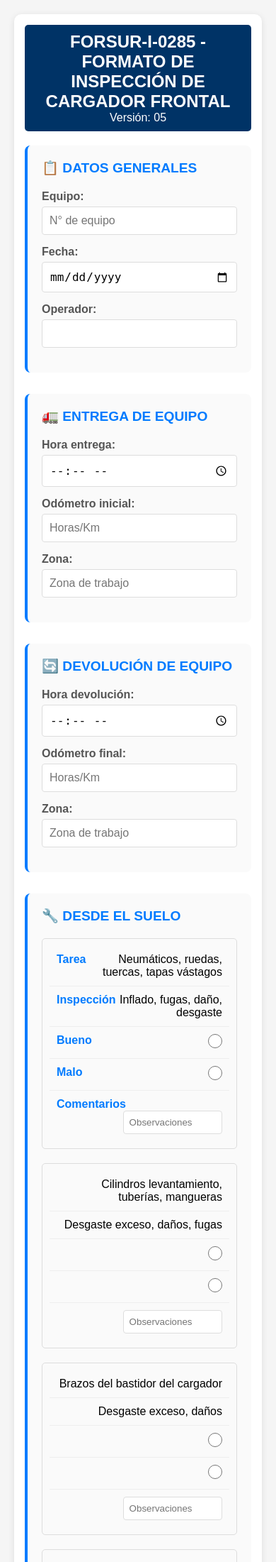
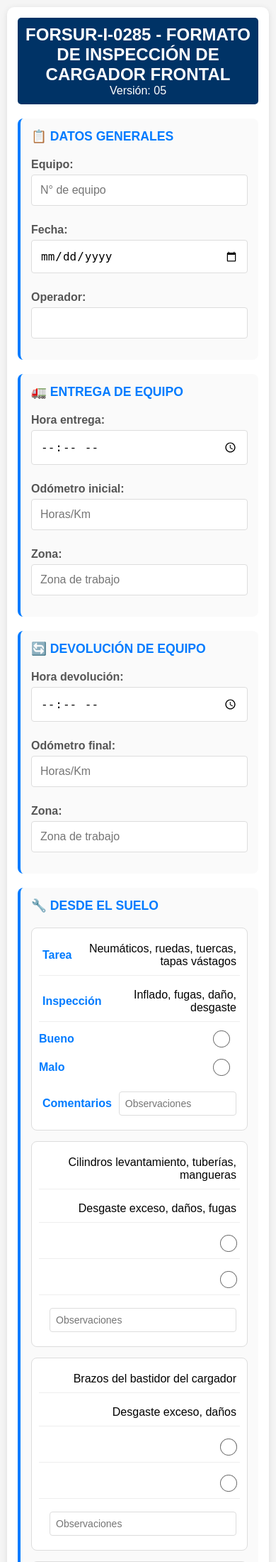
Before and after one commit to Randhu02/checklist-cargador, a Flask app: page / in a window 390 px wide. Shown: the top 2201 px of the page at 71% size. Run offline with Flask 3, Linux system fonts and the light colour scheme.

Commit message:
Mejorar responsive para móvil

```diff
--- a/static/css/estilo.css
+++ b/static/css/estilo.css
@@ -24,6 +24,7 @@ h1 {
     color: #333;
     margin-bottom: 30px;
     text-align: center;
+    font-size: 1.8em;
 }
 
 .seccion {
@@ -67,6 +68,13 @@ h1 {
     outline: none;
     border-color: #007bff;
     box-shadow: 0 0 5px rgba(0,123,255,0.3);
+}
+
+/* Grid de 3 columnas en escritorio */
+.grid-3-columnas {
+    display: grid;
+    grid-template-columns: repeat(3, 1fr);
+    gap: 20px;
 }
 
 /* Estilos para la tabla del checklist */
@@ -129,14 +137,49 @@ h1 {
     background-color: #218838;
 }
 
-/* Responsive para móvil */
+/* ========= RESPONSIVE PARA MÓVIL ========= */
 @media (max-width: 768px) {
+    body {
+        padding: 10px;
+    }
+
     .container {
         padding: 15px;
     }
 
+    h1 {
+        font-size: 1.4em;
+        margin-bottom: 20px;
+    }
+
+    .seccion {
+        padding: 15px;
+        margin-bottom: 20px;
+    }
+
+    .seccion h2 {
+        font-size: 1.1em;
+    }
+
+    /* Grid de 3 columnas → 1 columna en móvil */
+    .grid-3-columnas {
+        grid-template-columns: 1fr;
+        gap: 10px;
+    }
+
+    /* Campos de formulario más grandes para dedos */
+    .campo input[type="text"],
+    .campo input[type="date"],
+    .campo input[type="time"],
+    .campo textarea {
+        font-size: 16px; /* Evita zoom en iOS */
+        padding: 12px;
+    }
+
+    /* Tabla responsiva: cada fila se convierte en tarjeta */
     .checklist-table {
         border: 0;
+        display: block;
     }
 
     .checklist-table thead {
@@ -144,19 +187,22 @@ h1 {
     }
 
     .checklist-table tr {
-        margin-bottom: 20px;
+        margin-bottom: 15px;
         display: block;
         border: 1px solid #ddd;
-        border-radius: 5px;
+        border-radius: 8px;
         padding: 10px;
+        background-color: white;
     }
 
     .checklist-table td {
-        display: block;
-        text-align: right;
-        padding: 10px;
+        display: flex;
+        justify-content: space-between;
+        align-items: center;
+        padding: 10px 5px;
         border: none;
         border-bottom: 1px solid #eee;
+        text-align: right;
     }
 
     .checklist-table td:last-child {
@@ -165,29 +211,106 @@ h1 {
 
     .checklist-table td::before {
         content: attr(data-label);
-        float: left;
         font-weight: bold;
         color: #007bff;
+        margin-right: 10px;
+        text-align: left;
+        flex: 1;
     }
 
+    /* NUEVO: Estilos especiales para las celdas de Bueno y Malo */
+    /* Hacemos que las celdas de Bueno y Malo se comporten de forma especial */
+    .checklist-table td[data-label="Bueno"],
+    .checklist-table td[data-label="Malo"] {
+        display: inline-flex;
+        width: auto;
+        justify-content: flex-start;
+        gap: 10px;
+        margin-right: 15px;
+        border-bottom: none;
+        padding: 5px 0;
+    }
+
+    /* Contenedor para agrupar Bueno y Malo en la misma línea */
+    .checklist-table tr {
+        display: flex;
+        flex-direction: column;
+    }
+
+    /* Agrupamos las celdas de Bueno y Malo en una fila */
+    .checklist-table td[data-label="Bueno"]::before,
+    .checklist-table td[data-label="Malo"]::before {
+        content: attr(data-label);
+        font-weight: bold;
+        color: #007bff;
+        margin-right: 8px;
+    }
+
+    /* Para la fila que contiene Bueno y Malo, las mostramos en línea */
+    .checklist-table tr {
+        position: relative;
+    }
+
+    /* Creamos un contenedor flexible para Bueno y Malo */
+    .checklist-table td[data-label="Bueno"],
+    .checklist-table td[data-label="Malo"] {
+        display: inline-flex;
+        align-items: center;
+        width: auto;
+        flex: 0 0 auto;
+    }
+
+    /* Aseguramos que Bueno y Malo aparezcan en la misma línea */
+    .checklist-table tr {
+        display: grid;
+        grid-template-columns: 1fr;
+        gap: 8px;
+    }
+
+    /* Las celdas de Bueno y Malo se colocan en un contenedor flex */
+    .checklist-table tr {
+        display: flex;
+        flex-wrap: wrap;
+        justify-content: space-between;
+    }
+
+    .checklist-table td {
+        flex: 1 1 100%;
+    }
+
+    /* Bueno y Malo ocupan el espacio que necesitan y se alinean */
+    .checklist-table td[data-label="Bueno"],
+    .checklist-table td[data-label="Malo"] {
+        flex: 0 1 auto;
+        width: auto;
+        min-width: 80px;
+    }
+
+    /* Radios más grandes para tocar con dedo */
+    .checklist-table input[type="radio"] {
+        width: 22px;
+        height: 22px;
+        transform: scale(1.1);
+        margin-left: 10px;
+        cursor: pointer;
+    }
+
+    /* Inputs de comentarios en móvil */
     .checklist-table td input[type="text"] {
-        width: 60%;
+        width: 100%;
+        font-size: 14px;
+        padding: 8px;
+    }
+
+    /* Botón ocupa todo el ancho */
+    .btn-pdf {
+        width: 100%;
+        padding: 14px;
+        font-size: 16px;
+    }
+
+    /* Observaciones */
+    textarea {
+        font-size: 14px;
     }
 }
-
-/* Estilos para impresión/PDF */
-@media print {
-    body {
-        background-color: white;
-        padding: 0;
-    }
-
-    .container {
-        box-shadow: none;
-        padding: 0;
-    }
-
-    .btn-pdf {
-        display: none;
-    }
-}
```
